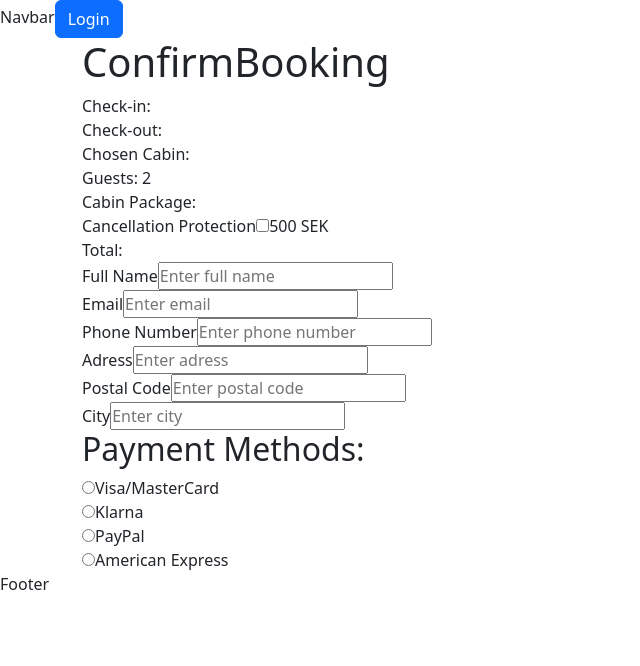
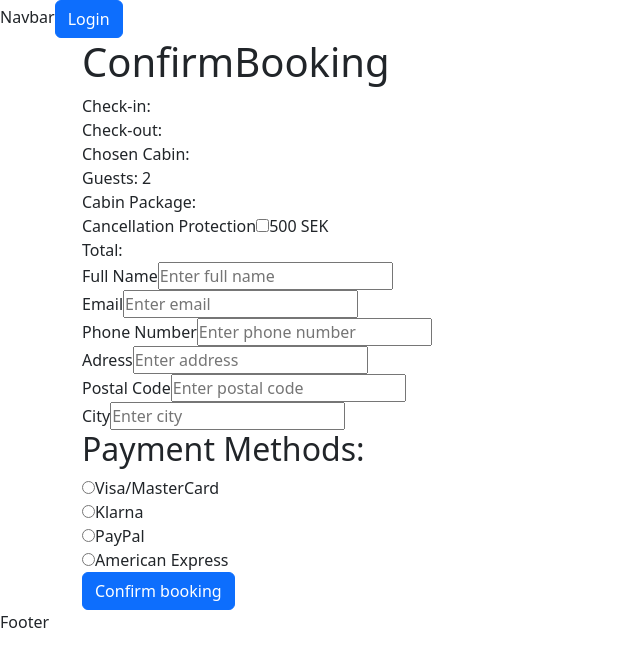
Before and after one commit to fogelmark/cabin-rental, a React (Vite) app in the folder frontend/: page /confirm-booking/1 in a window 1280 px wide. Shown: the top 666 px of the page, without its empty margins (0-640 px from the left). Built offline with nearby package versions, Linux system fonts and the light colour scheme; no server answers.

Commit message:
booking components

```diff
--- a/frontend/src/App.tsx
+++ b/frontend/src/App.tsx
@@ -37,7 +37,7 @@ const App = () => {
           element: <ConfirmBooking />
         },
         {
-          path: 'rentals/:slug',
+          path: 'payed/:slug',
           element: <PaymentConfirmation />
         },
       ]
--- /dev/null
+++ b/frontend/src/components/booking/BookingInfo.tsx
@@ -0,0 +1,26 @@
+
+type BookingInfoProps = {
+  handleChange: (e: any) => void
+  reservation: Reservation | null
+  oneRental: Rentals | null
+}
+
+const BookingInfo = ({ handleChange, reservation, oneRental }: BookingInfoProps) => {
+  return (
+    <div>
+      <div>Check-in: {reservation?.checkIn}</div>
+      <div>Check-out: {reservation?.checkOut}</div>
+      <div>Chosen Cabin: {oneRental?.name}</div>
+      <div>Guests: 2</div>
+      <div>Cabin Package: {oneRental?.package}</div>
+      <div>
+        Cancellation Protection
+        <input onChange={handleChange} name='checkbox' type="checkbox" />
+        500 SEK
+      </div>
+      <div>Total: {reservation?.totalPrice}</div>
+    </div>
+  )
+}
+
+export default BookingInfo
--- /dev/null
+++ b/frontend/src/components/forms/bookingform/BookingForm.tsx
@@ -0,0 +1,51 @@
+import React from 'react'
+
+type BookingFormProps = {
+  handleChange: (e: any) => void
+  formData: {
+    fullName: string;
+    email: string;
+    phone: string;
+    address: string;
+    postalCode: string;
+    city: string;
+  }
+}
+
+const BookingForm = ({ handleChange, formData }: BookingFormProps) => {
+  return (
+    <div>
+      <div>
+        <label htmlFor="fullName">Full Name</label>
+        <input type="text" id="fullName" name='fullName' value={formData.fullName} onChange={handleChange} placeholder="Enter full name" />
+      </div>
+
+      <div>
+        <label htmlFor="email1">Email</label>
+        <input type="email" id="email1" name='email' value={formData.email} onChange={handleChange} placeholder="Enter email" />
+      </div>
+
+      <div>
+        <label htmlFor="phone">Phone Number</label>
+        <input type="text" id="phone" name='phone' value={formData.phone} onChange={handleChange} placeholder="Enter phone number" />
+      </div>
+
+      <div>
+        <label htmlFor="address">Adress</label>
+        <input type="text" id="address" name='address' value={formData.address} onChange={handleChange} placeholder="Enter address" />
+      </div>
+
+      <div>
+        <label htmlFor="postalcode">Postal Code</label>
+        <input type="text" id="postalcode" name='postalCode' value={formData.postalCode} onChange={handleChange} placeholder="Enter postal code" />
+      </div>
+
+      <div>
+        <label htmlFor="city">City</label>
+        <input type="text" id="city" name='city' value={formData.city} onChange={handleChange} placeholder="Enter city" />
+      </div>
+    </div>
+  )
+}
+
+export default BookingForm
--- /dev/null
+++ b/frontend/src/components/payment/PaymentMethods.tsx
@@ -0,0 +1,35 @@
+
+
+type PaymentProps = {
+  handleChange: (e: any) => void
+}
+
+const PaymentMethods = ({ handleChange }: PaymentProps) => {
+  return (
+    <div>
+      <h2>Payment Methods:</h2>
+      <div>
+        <div>
+          <input onChange={handleChange} type="radio" id="payment-1" name="payment" value="visa/mastercard" />
+          <label htmlFor="payment-1">Visa/MasterCard</label>
+        </div>
+
+        <div>
+          <input onChange={handleChange} type="radio" id="payment-2" name="payment" value="klarna" />
+          <label htmlFor="payment-2">Klarna</label>
+        </div>
+
+        <div>
+          <input onChange={handleChange} type="radio" id="payment-3" name="payment" value="paypal" />
+          <label htmlFor="payment-3">PayPal</label>
+        </div>
+        <div>
+          <input onChange={handleChange} type="radio" id="payment-4" name="payment" value="amex" />
+          <label htmlFor="payment-4">American Express</label>
+        </div>
+      </div>
+    </div>
+  )
+}
+
+export default PaymentMethods
--- a/frontend/src/pages/ConfirmBooking.tsx
+++ b/frontend/src/pages/ConfirmBooking.tsx
@@ -1,13 +1,38 @@
-import { useEffect } from 'react'
+import { useEffect, useState } from 'react'
 import { useRentalsContext } from "../context/rentalContext"
 import { useParams } from "react-router-dom"
 import { useReservationContext } from '../context/reservationContext'
+import { useUserContext } from '../context/userContext'
+import { Link } from 'react-router-dom'
+import axios from 'axios'
+import BookingForm from '../components/forms/bookingform/BookingForm'
+import PaymentMethods from '../components/payment/PaymentMethods'
+import BookingInfo from '../components/booking/BookingInfo'
 
 const ConfirmBooking = () => {
 
   const { fetchRentalBySlug, oneRental, loading, setLoading } = useRentalsContext()
-  const { reservation } = useReservationContext()
+  const { reservation, LOCAL_STORAGE_KEY } = useReservationContext()
+  const { user } = useUserContext()
   const { slug } = useParams()
+
+  const initState = {
+    checkIn: reservation?.checkIn,
+    checkOut: reservation?.checkOut,
+    totalPrice: reservation?.totalPrice,
+    cancelProt: false,
+    fullName: '',
+    email: '',
+    phone: '',
+    address: '',
+    postalCode: '',
+    city: '',
+    paymentMethod: null
+  }
+
+  const [formData, setFormData] = useState(initState)
+  const [isSuccess, setIsSuccess] = useState(false)
+
 
   useEffect(() => {
     const fetchData = async () => {
@@ -16,80 +41,91 @@ const ConfirmBooking = () => {
         setLoading(true);
       }
     }
+
+    const reservationData = localStorage.getItem(LOCAL_STORAGE_KEY);
+
+    if (reservationData) {
+      try {
+        const parsedReservationData = JSON.parse(reservationData);
+        setFormData((prevState) => ({
+          ...prevState,
+          ...parsedReservationData,
+        }));
+      } catch (error) {
+        console.error('Error parsing reservation data:', error);
+      }
+    }
+
+
+
     fetchData();
   }, [slug, fetchRentalBySlug, loading]);
 
+  const handleChange = (e: any) => {
+    const { name, value, type, checked } = e.target;
+
+    switch (name) {
+      case 'payment':
+        if (type === 'radio') {
+          setFormData((prevState) => ({
+            ...prevState,
+            paymentMethod: value,
+          }));
+        }
+        break;
+
+      case 'checkbox':
+        if (type === 'checkbox') {
+          setFormData(prevState => ({
+            ...prevState,
+            cancelProt: checked
+          }))
+        }
+        break;
+
+      default:
+        setFormData((prevState) => ({
+          ...prevState,
+          [name]: value,
+        }));
+    }
+    setIsSuccess(false);
+  };
+
+  const handleSubmit = async (e: any) => {
+    e.preventDefault()
+
+    // try {
+    //   const res = await axios.post(`http://localhost:7070/api/bookings/${oneRental?._id}/create`, formData, {
+    //     headers: {
+    //       Authorization: `Bearer ${user}`
+    //     }
+    //   })
+    //   setFormData(initState)
+    //   setIsSuccess(true)
+    //   console.log(res);
+    //   // if (setIsSuccess) {
+    //   //   fetchData()
+    //   //   setIsSuccess(true)
+    //   // }
+    // } catch (error) {
+    //   console.log('Error adding product', error);
+    // }
+    console.log('confirmed booking!', formData);
+  }
+
   return (
-    <div>
-      <h1>ConfirmBooking</h1>
-      <div>Check-in: {reservation?.checkIn}</div>
-      <div>Check-out: {reservation?.checkOut}</div>
-      <div>Chosen Cabin: {oneRental?.name}</div>
-      <div>Guests: 2</div>
-      <div>Cabin Package: {oneRental?.package}</div>
-      <div>
-        Cancellation Protection
-        <input type="checkbox" />
-        500 SEK
-      </div>
-      <div>Total: {reservation?.totalPrice}</div>
-
-      <form>
-        <div>
-          <label htmlFor="fullname">Full Name</label>
-          <input type="text" id="fullname" placeholder="Enter full name" />
-        </div>
-
-        <div>
-          <label htmlFor="email">Email</label>
-          <input type="email" id="email" placeholder="Enter email" />
-        </div>
-
-        <div>
-          <label htmlFor="phone">Phone Number</label>
-          <input type="text" id="phone" placeholder="Enter phone number" />
-        </div>
-
-        <div>
-          <label htmlFor="adress">Adress</label>
-          <input type="text" id="adress" placeholder="Enter adress" />
-        </div>
-
-        <div>
-          <label htmlFor="postalcode">Postal Code</label>
-          <input type="text" id="postalcode" placeholder="Enter postal code" />
-        </div>
-
-        <div>
-          <label htmlFor="city">City</label>
-          <input type="text" id="city" placeholder="Enter city" />
-        </div>
+    <>
+      <form onSubmit={handleSubmit}>
+        <h1>ConfirmBooking</h1>
+        <BookingInfo handleChange={handleChange} reservation={reservation} oneRental={oneRental} />
+        <BookingForm handleChange={handleChange} formData={formData} />
+        <PaymentMethods handleChange={handleChange} />
+        <Link to={`/payed/${slug}`}>
+          <button className='btn btn-primary' type='submit'>Confirm booking</button>
+        </Link>
       </form>
-
-      <div>
-        <h2>Payment Methods:</h2>
-        <div>
-          <div>
-            <input type="radio" id="payment-1" name="payment" value="visa-mastercard" />
-            <label htmlFor="payment-1">Visa/MasterCard</label>
-          </div>
-
-          <div>
-            <input type="radio" id="payment-2" name="payment" value="klarna" />
-            <label htmlFor="payment-2">Klarna</label>
-          </div>
-
-          <div>
-            <input type="radio" id="payment-3" name="payment" value="paypal" />
-            <label htmlFor="payment-3">PayPal</label>
-          </div>
-          <div>
-            <input type="radio" id="payment-4" name="payment" value="american" />
-            <label htmlFor="payment-4">American Express</label>
-          </div>
-        </div>
-      </div>
-    </div>
+    </>
   )
 }
 
--- a/frontend/src/pages/PaymentConfirmation.tsx
+++ b/frontend/src/pages/PaymentConfirmation.tsx
@@ -1,7 +1,10 @@
 
 const PaymentConfirmation = () => {
+
+
+
   return (
-    <div>PaymentConfirmation</div>
+    <div>Thanks for your purchase</div>
   )
 }
 
```
Also changed, not shown: frontend/src/components/booking/BookingInfo.scss (added), frontend/src/components/forms/bookingform/BookingForm.scss (added), frontend/src/components/payment/PaymentMethods.scss (added).
